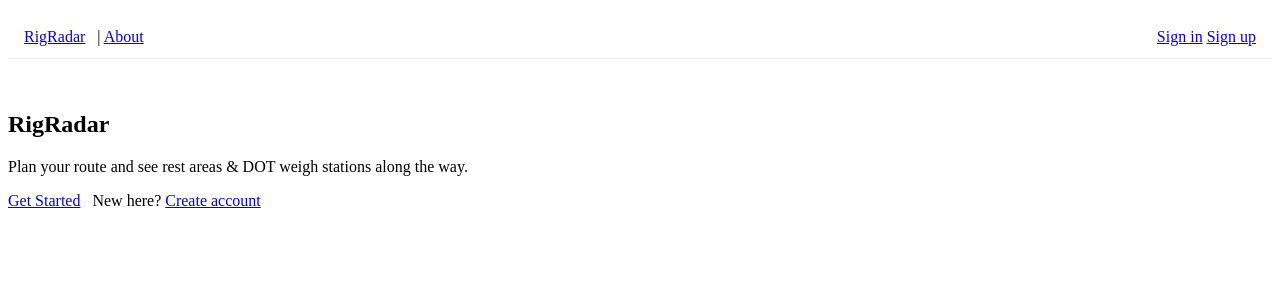
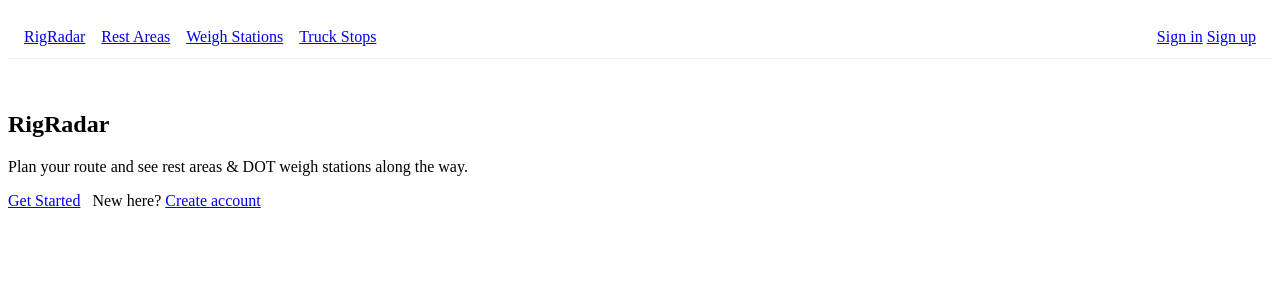
Before and after one commit to melhelow/RigRadar, a Rails app: page / in a window 1280 px wide. Shown: the top 300 px of the page. Run offline with Rails 7, Linux system fonts and the light colour scheme; some libraries are stand-ins or nearby versions.

Commit message:
add truckstop in nav

```diff
--- a/app/views/layouts/application.html.erb
+++ b/app/views/layouts/application.html.erb
@@ -26,18 +26,17 @@
   <p class="notice"><%= notice %></p>
 <p class="alert"><%= alert %></p>
 
-<nav style="padding:.75rem 1rem; border-bottom:1px solid #eee; display:flex; gap:1rem; align-items:center; justify-content:space-between;">
-  <div>
+<nav style="padding:.75rem 1rem; border-bottom:1px solid #eee; display:flex; align-items:center; justify-content:space-between;">
+  <div style="display:flex; gap:1rem; align-items:center;">
     <%= link_to "RigRadar", root_path %>
 
+    <%# Left-side navigation %>
+    <%= link_to "Rest Areas",      rest_areas_path %>
+    <%= link_to "Weigh Stations",  weigh_stations_path %>
+    <%= link_to "Truck Stops",     truck_stops_path %>
+
     <% if driver_signed_in? %>
-      <!-- Signed-in navigation -->
-      &nbsp; | <%= link_to "Loads", loads_path %>
-      &nbsp; | <%= link_to "Rest Areas", rest_areas_path %>
-      &nbsp; | <%= link_to "Weigh Stations", weigh_stations_path %>
-    <% else %>
-      <!-- Public navigation -->
-      &nbsp; | <%= link_to "About", (respond_to?(:about_path) ? about_path : "#") %>
+      <%= link_to "Loads", loads_path %>
     <% end %>
   </div>
 
@@ -53,6 +52,7 @@
 </nav>
 
 
+
 <%= yield %>
 
   </body>
```
